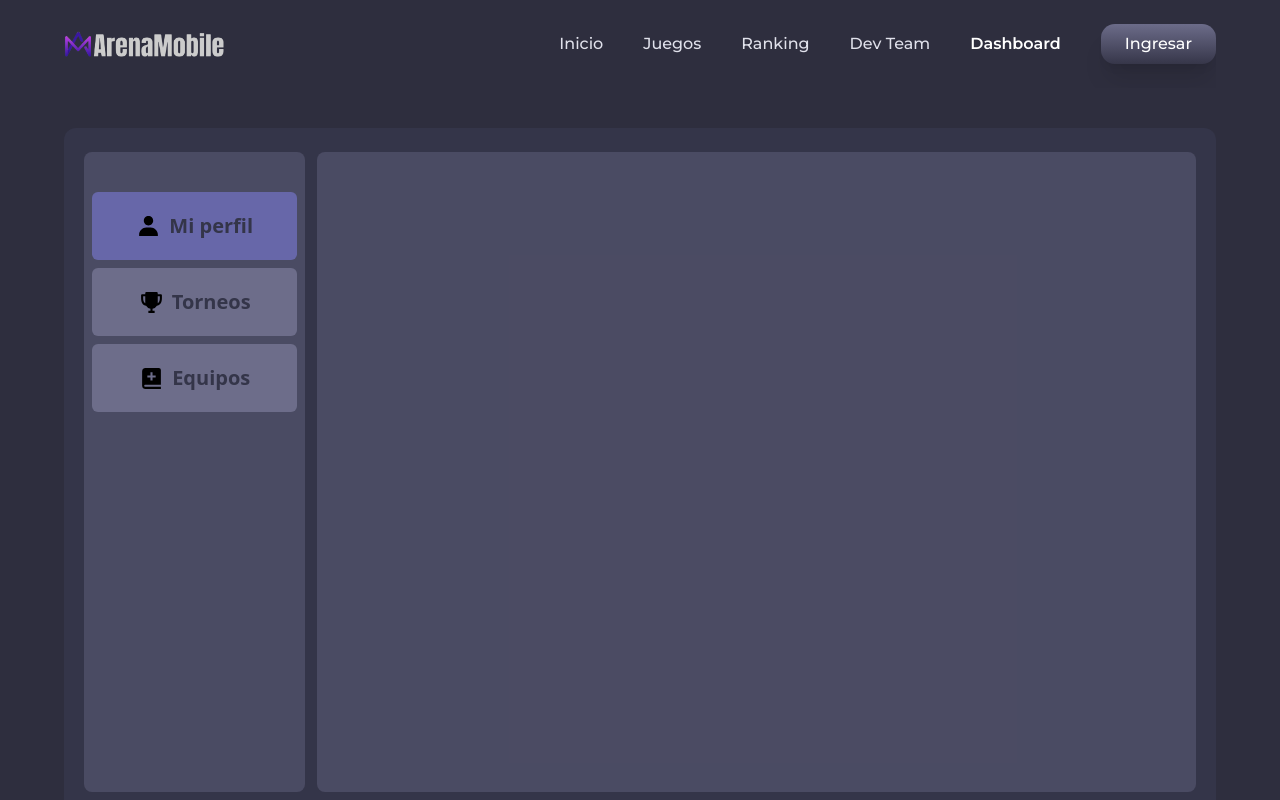
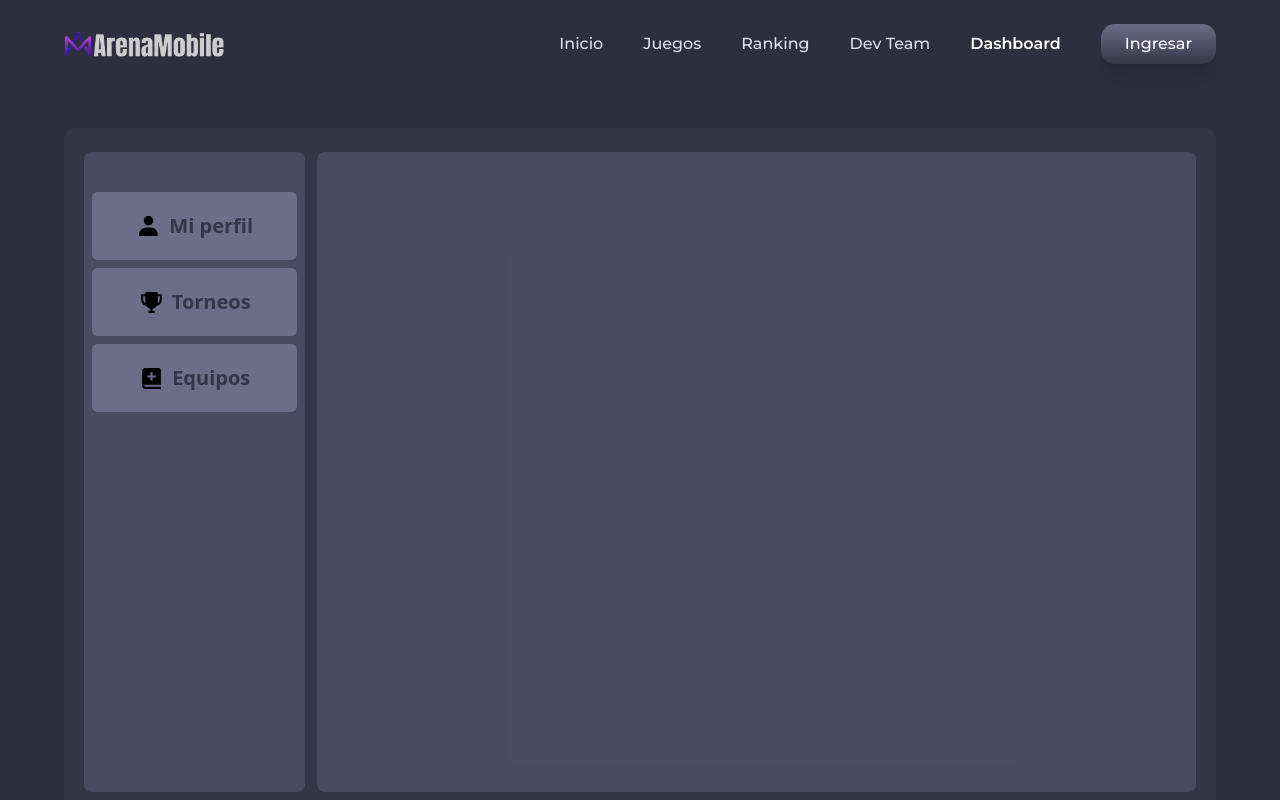
Before and after one commit to No-Country/c16-81-t-php, a React (Vite) app in the folder client/: page /dashboard in a window 1280 px wide. Shown: the top 800 px of the page. Built offline with nearby package versions, Linux system fonts and the light colour scheme.

Commit message:
Replace Link with NavLink

```diff
--- a/client/src/pages/Dashboard/Dashboard.jsx
+++ b/client/src/pages/Dashboard/Dashboard.jsx
@@ -1,6 +1,6 @@
 import styles from "../../style";
 import { dashboardTabs } from "../../data";
-import { Link, Outlet  } from "react-router-dom";
+import { NavLink, Outlet } from "react-router-dom";
 
 export default function Dashboard() {
   const { boxWidth, paddingX, flexStart } = styles;
@@ -16,14 +16,18 @@ export default function Dashboard() {
         >
           {dashboardTabs.map((tab, index) => (
             <li key={index}>
-              <Link
+              <NavLink
                 to={tab.route}
-                className={`px-1 py-5 rounded-md flex gap-2 items-center justify-center
-              ${index === 0 ? "bg-activePurple" : "bg-greyPurple"} `}
+                className={({ isActive }) =>
+                  [
+                    isActive ? "bg-activePurple" : "bg-greyPurple",
+                    "px-1 py-5 rounded-md flex gap-2 items-center justify-center",
+                  ].join(" ")
+                }
               >
                 <object data={tab.icon} width="25" height="25"></object>
                 <span className="text-xl font-bold">{tab.title}</span>
-              </Link>
+              </NavLink>
             </li>
           ))}
         </ul>
```
